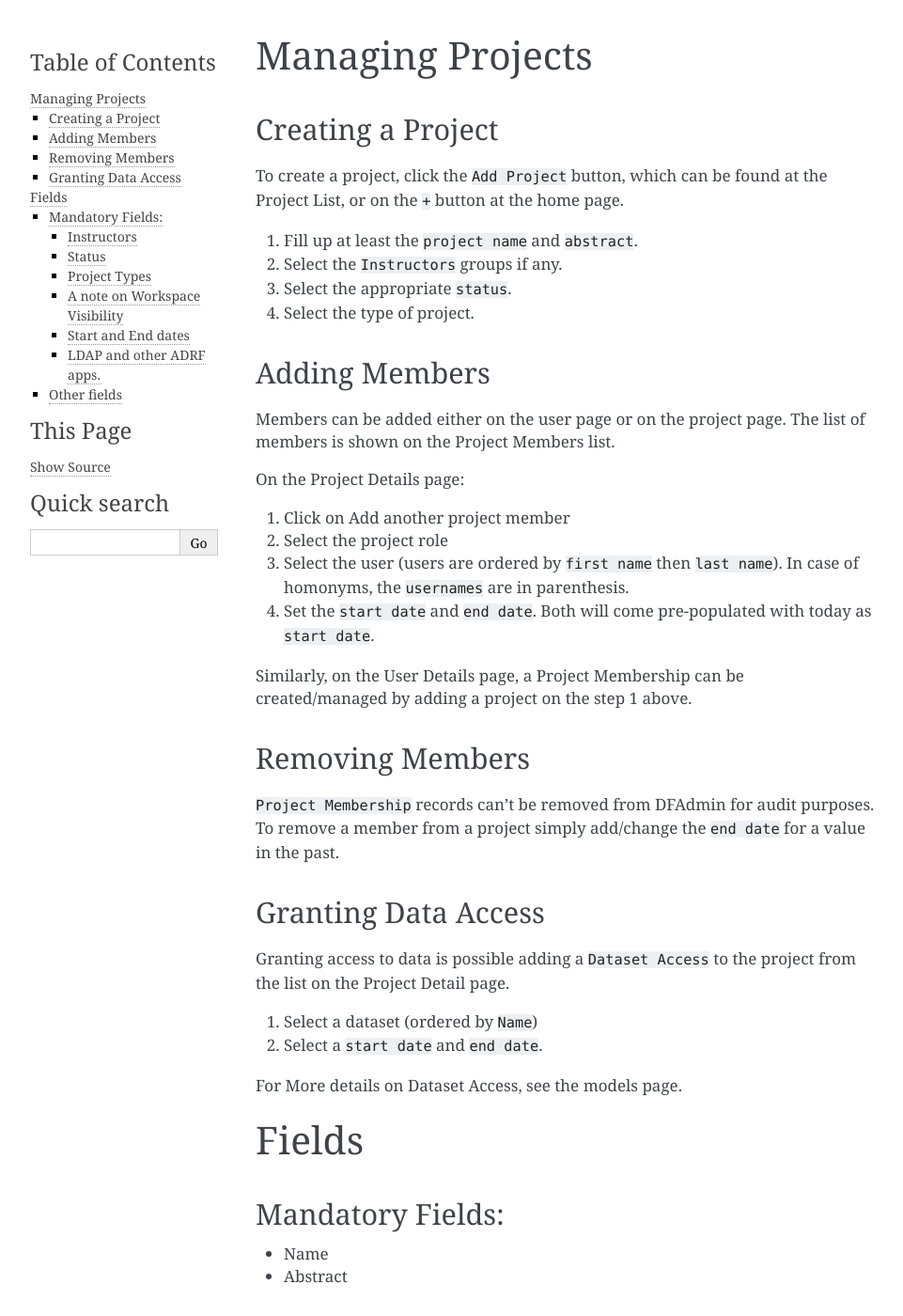
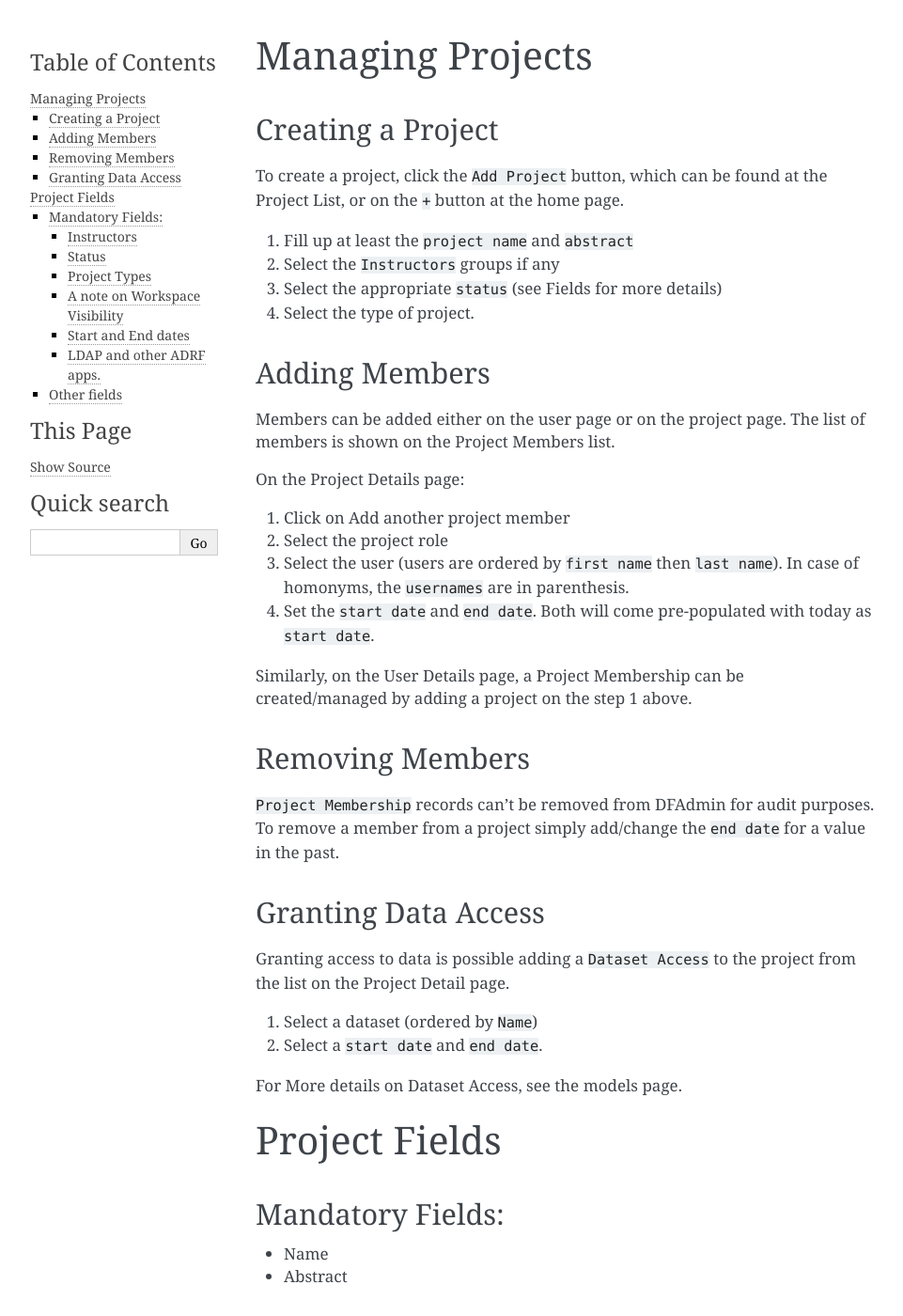
Before and after one commit to Coleridge-Initiative-org/dfadmin, a Sphinx documentation site: the page built from docs/PROJECTS.md, in a window 1280 px wide and 1400 px high. Shown: the whole window at 94% size, without its empty margins (148-1109 px from the left). Built offline with Sphinx 7.4.7, drawn with Linux system fonts in a browser that asks for light colours.

Commit message:
Added initial Projects documentation refs #21

```diff
--- a/docs/PROJECTS.md
+++ b/docs/PROJECTS.md
@@ -4,9 +4,9 @@
 
 To create a project, click the `Add Project` button, which can be found at the Project List, or on the `+` button at the home page.
 
-1. Fill up at least the `project name` and `abstract`.
-2. Select the `Instructors` groups if any.
-3. Select the appropriate `status`.
+1. Fill up at least the `project name` and `abstract`
+2. Select the `Instructors` groups if any
+3. Select the appropriate `status` (see Fields for more details)
 4. Select the type of project.
 
 
@@ -35,7 +35,7 @@ Granting access to data is possible adding a `Dataset Access` to the project fro
 For More details on Dataset Access, see the models page.
 
 
-# Fields
+# Project Fields
 
 
 ### Mandatory Fields:
```
